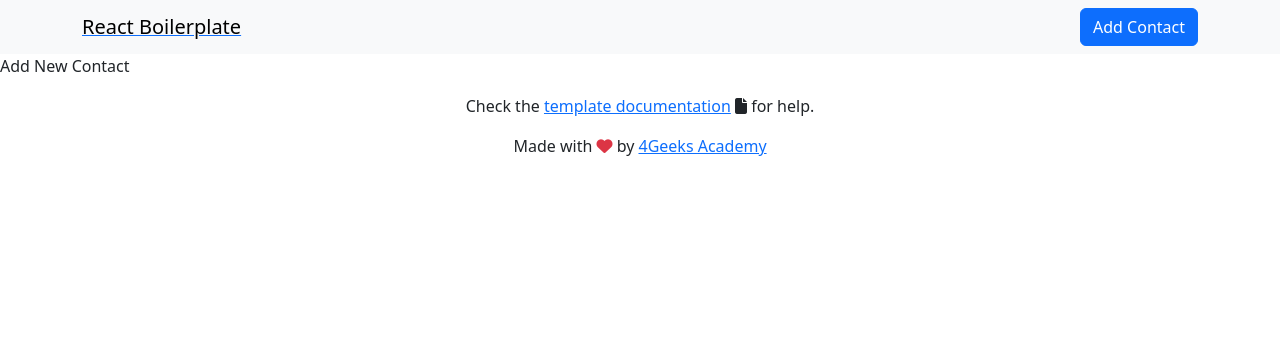
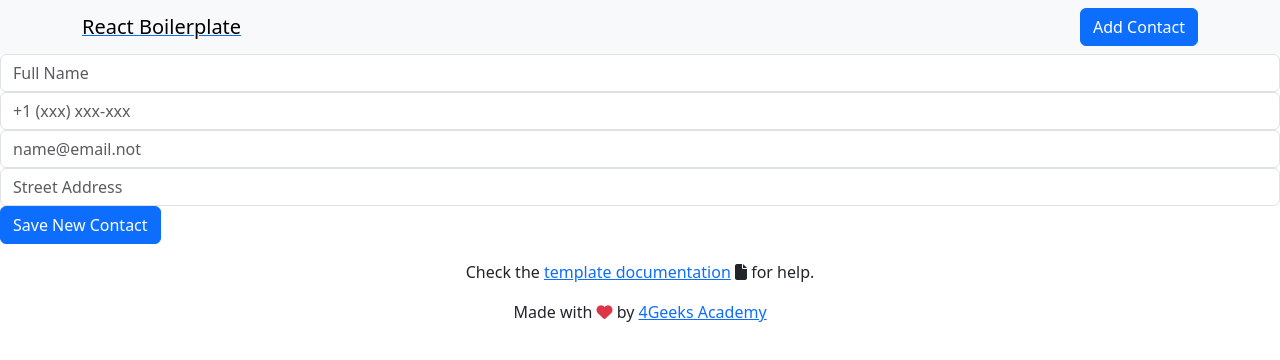
Before and after one commit to 4GeeksAcademy/dwanedunn-react-webapp-base, a React (Vite) app: page /AddContact in a window 1280 px wide. Shown: the top 360 px of the page. Built offline with nearby package versions, Linux system fonts and the light colour scheme.

Commit message:
build addcontact

```diff
--- a/src/pages/AddContact.jsx
+++ b/src/pages/AddContact.jsx
@@ -1,5 +1,83 @@
 import React from 'react';
+import { useState } from 'react';
+
+import useGlobalReducer from '../hooks/useGlobalReducer';
 
 export const AddContact = () => {
-  return <div>Add New Contact</div>;
+  const { store, dispatch } = useGlobalReducer();
+  const [name, setName] = useState('');
+  const [phone, setPhone] = useState('');
+  const [email, setEmail] = useState('');
+  const [address, setAddress] = useState('');
+
+  async function addContact() {
+    if (!name || !phone || !email || !address) {
+      alert('Please fill in all fields');
+      return;
+    }
+    // create request body
+    const body = {
+      name: name,
+      phone: phone,
+      email: email,
+      address: address,
+    };
+    const url = `${store.BASE_URL}/${store.SLUG}/contacts`; // api url
+    // send request to api
+    const response = await fetch(url, {
+      method: 'POST',
+      headers: {
+        'Content-Type': 'application/json',
+        // Authorization: `Bearer ${store.TOKEN}`,
+      },
+      body: JSON.stringify(body),
+    });
+  }
+  return (
+    <div className="row">
+      <div className="d-flex w-100 flex-column">
+        <form>
+          <input
+            value={name}
+            onChange={(e) => setName(e.target.value)}
+            placeholder="Full Name"
+            type="text"
+            className="form-control"
+            name="name"
+          />
+          <input
+            value={phone}
+            onChange={(e) => setPhone(e.target.value)}
+            placeholder="+1 (xxx) xxx-xxx"
+            type="text"
+            className="form-control"
+            name="phone"
+          />
+          <input
+            value={email}
+            onChange={(e) => setEmail(e.target.value)}
+            placeholder="name@email.not"
+            type="email"
+            className="form-control"
+            name="email"
+          />
+          <input
+            value={address}
+            onChange={(e) => setAddress(e.target.value)}
+            placeholder="Street Address"
+            type="text"
+            className="form-control"
+            name="address"
+          />
+          <button
+            type="button"
+            className="btn btn-primary"
+            onClick={(e) => AddContact()}
+          >
+            Save New Contact
+          </button>
+        </form>
+      </div>
+    </div>
+  );
 };
```
